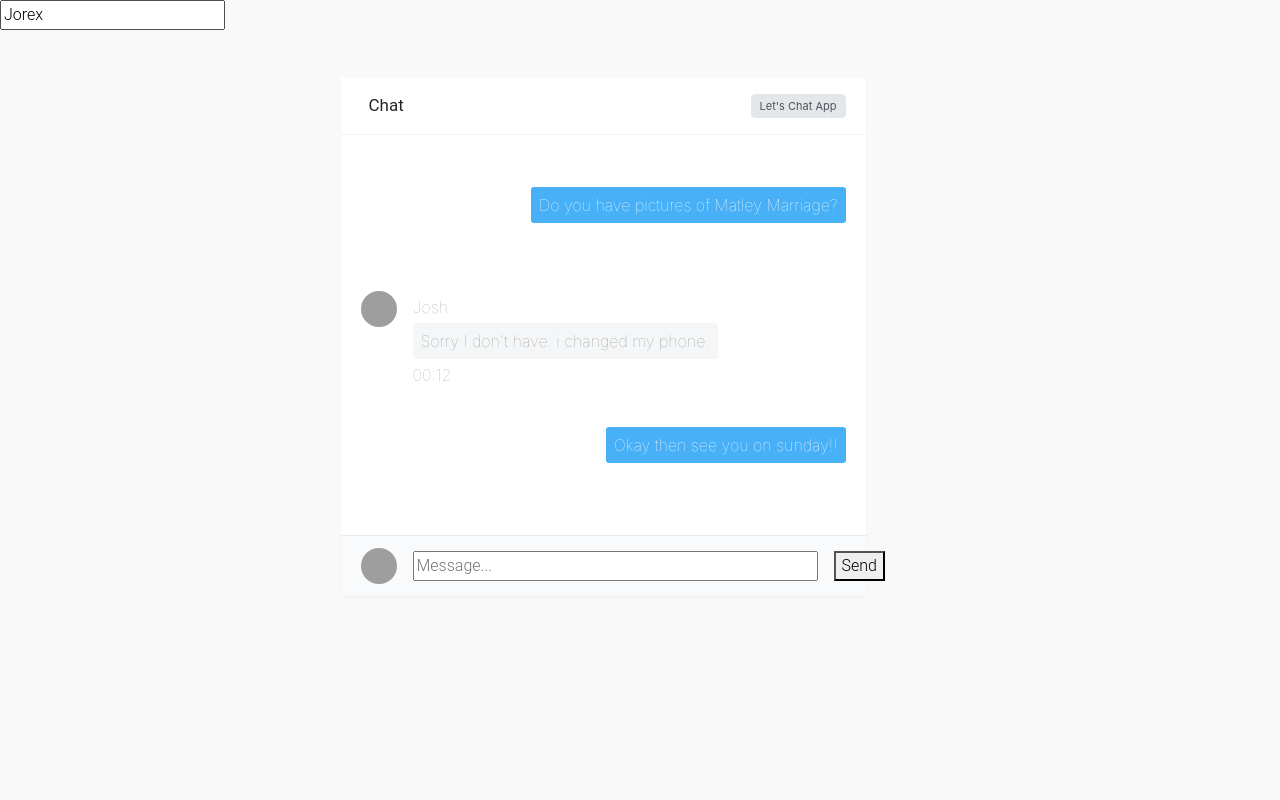
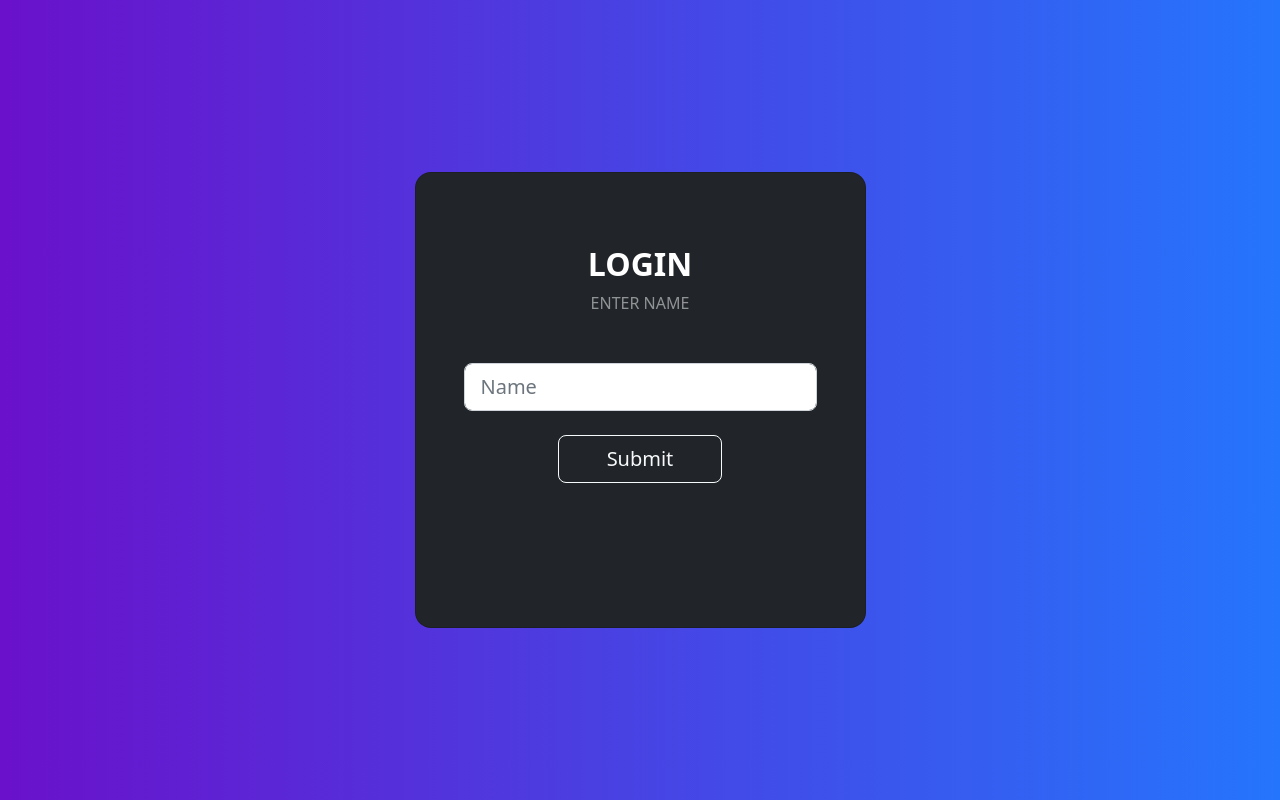
Before and after one commit to jorxzpagta/chatapp-flask, a Flask app: page / in a window 1280 px wide. Run offline with Flask 2, Linux system fonts and the light colour scheme; some libraries are stand-ins or nearby versions; grey boxes are pictures that could not be loaded.

Commit message:
Add files via upload

```diff
--- a/main.py
+++ b/main.py
@@ -1,13 +1,14 @@
-from flask import Flask, render_template
+from flask import Flask, render_template, request, session, redirect, url_for
 from flask_socketio import SocketIO, send, emit
 
-
+# initializations
 app = Flask(__name__)
 app.config['SECRET'] = 'dev'
 socketio = SocketIO(app, cors_allowed_origins='*')
 
+# event handlers : What to do with the 'message'
 
-# event handlers : What to do with the 'message'
+
 @socketio.on('message')
 def handle_message(message):
     print("Received message: " + message)
@@ -16,17 +17,22 @@ def handle_message(message):
 
 
 @socketio.on('sendMessage')
-def handle_my_custom_event(message):
-    print("Received message: " + message)
-    if message != "User Connected!":
-        emit(message, broadcast=True)
+def handle_my_custom_event(name, msg):
+    print("Received message: " + name + ": " + msg)
+    emit('appendMessage', (name, msg), broadcast=True)
 
 
 # Navigation
+@app.route('/chatapp', methods=['GET', 'POST'])
+def chatapp():
+    user = request.form.get('name')
+    return render_template('index.html', user=user)
+
 @app.route('/')
-def index():
-    return render_template('index.html')
+@app.route('/login')
+def login():
+    return render_template('login.html')
 
 
 if __name__ == '__main__':
-    socketio.run(app, host="localhost") # Run in localhost
+    socketio.run(app, host="192.168.0.107")  # Run in localhost
--- /dev/null
+++ b/resources.txt
@@ -0,0 +1 @@
+https://bbbootstrap.com/snippets/simple-chat-application-57631463 - bootstrap
--- a/static/index.css
+++ b/static/index.css
@@ -1,4 +1,17 @@
 @font-face { font-family: Arial !important; font-display: swap !important; }
+
+
+.gradient-custom {
+/* fallback for old browsers */
+background: #6a11cb;
+
+/* Chrome 10-25, Safari 5.1-6 */
+background: -webkit-linear-gradient(to right, rgba(106, 17, 203, 1), rgba(37, 117, 252, 1));
+
+/* W3C, IE 10+/ Edge, Firefox 16+, Chrome 26+, Opera 12+, Safari 7+ */
+background: linear-gradient(to right, rgba(106, 17, 203, 1), rgba(37, 117, 252, 1))
+}
+
 
 ::-webkit-scrollbar {
   width: 8px;
@@ -120,7 +133,7 @@ h4.card-title {
 }
 
 .media {
-    padding: 16px 12px;
+    padding: 6px 12px;
     -webkit-transition: background-color .2s linear;
     transition: background-color .2s linear;
 }
@@ -155,11 +168,11 @@ h4.card-title {
 .media-chat .media-body p {
     position: relative;
     padding: 6px 8px;
-    margin: 4px 0;
-    background-color: #f5f6f7;
+    margin: 0px 0;
+    background-color: #28a745;
     border-radius: 3px;
     font-weight: 100;
-    color:#9b9b9b;
+    color: rgb(255 255 255);
 }
 
 .media>* {
@@ -170,6 +183,8 @@ h4.card-title {
     background-color: transparent !important;
     padding: 0;
     opacity: .8;
+    size: 1;
+    color: gray;
 }
 
 .media-meta-day {
@@ -184,7 +199,7 @@ h4.card-title {
 }
 
 .media {
-    padding: 16px 12px;
+    padding: 5px 12px;
     -webkit-transition: background-color .2s linear;
     transition: background-color .2s linear;
 }
@@ -225,7 +240,7 @@ h4.card-title {
 }
 
 .media {
-    padding: 16px 12px;
+    padding: 5px 12px;
     -webkit-transition: background-color .2s linear;
     transition: background-color .2s linear;
 }
@@ -236,15 +251,6 @@ h4.card-title {
     background-color: #48b0f7;
     color: #fff;
 }
-
-.media-chat .media-body p {
-    position: relative;
-    padding: 6px 8px;
-    margin: 4px 0;
-    background-color: #f5f6f7;
-    border-radius: 3px;
-}
-
 
 .border-light {
     border-color: #f1f2f3 !important;
--- a/static/index.js
+++ b/static/index.js
@@ -1,4 +1,4 @@
-var  socket = io.connect("http://localhost:5000");
+var  socket = io.connect("http://192.168.0.107:5000");
 
 function connect(){
 
@@ -13,36 +13,53 @@ function updateScrollbar(){
         messageBody.scrollTop = messageBody.scrollHeight - messageBody.clientHeight;
 }
 
+function filterMessage(name, msg){
+var $layout = $('<p></p>');
+var d = new Date();
+let hour = d.getHours();
+let minutes = d.getMinutes();
+let time = hour + ":" + minutes;
+if(name == $('#user').val()){
+ content = '<div class="media media-chat media-chat-reverse">' +
+'<div class="media-body"><p>'+ msg +'</p></div></div>';
+}
+else {
+ content = '<div class="media media-chat">' +
+'<div class="media-body"><p class="meta"><small>'+ name +'</small></p><p>'+ msg +'</p></div></div>';
+}
+
+return content
+}
+
 
 function updateMessageDisplay(){
 
-    socket.on('message', function(data){
-    $('#chat-content').append($('<p>').text(data));
+    socket.on('appendMessage', function(name, msg){
+    var $layout = $(filterMessage(name, msg));
+    //var layout = name + ": " + msg;
+    $('#chat-content').append($layout);
     updateScrollbar();
     });
+}
 
-    socket.on((arg1) => {
-    $('#chat-content').append($('<p>').text(arg1)); // 1
-    updateScrollbar();
-    });
 
-}
 
 //jquery
 // Adds message in message box
 $(document).ready(function(){
     connect();
-
+    // Updates the message display to the latest message
+    updateScrollbar();
 // on Send Button click
     $("#send_Btn").on('click', function(){
-    socket.send($('#username').val() + ": " + $('#msg_Box').val());
+    socket.emit('sendMessage',$('#user').val(),$('#msg_Box').val());
     $('#msg_Box').val('');
     });
 
 // on Press Enter
     $("#msg_Box").on('keypress', function(event){
     if (event.key == "Enter") {
-    socket.emit('sendMessage', $('#username').val() + ": " + $('#msg_Box').val());
+    socket.emit('sendMessage',$('#user').val(),$('#msg_Box').val());
     $('#msg_Box').val('');
     }
     });
--- /dev/null
+++ b/static/login.css
@@ -0,0 +1,10 @@
+.gradient-custom {
+/* fallback for old browsers */
+background: #6a11cb;
+
+/* Chrome 10-25, Safari 5.1-6 */
+background: -webkit-linear-gradient(to right, rgba(106, 17, 203, 1), rgba(37, 117, 252, 1));
+
+/* W3C, IE 10+/ Edge, Firefox 16+, Chrome 26+, Opera 12+, Safari 7+ */
+background: linear-gradient(to right, rgba(106, 17, 203, 1), rgba(37, 117, 252, 1))
+}
--- a/templates/index.html
+++ b/templates/index.html
@@ -8,8 +8,15 @@
     <script src="https://cdnjs.cloudflare.com/ajax/libs/socket.io/4.5.1/socket.io.js"></script>
     <!--bootstrap -->
     <link href="https://maxcdn.bootstrapcdn.com/bootstrap/4.0.0/css/bootstrap.min.css" rel="stylesheet">
-    <script type="text/javascript"
-        src="https://stackpath.bootstrapcdn.com/bootstrap/4.0.0/js/bootstrap.bundle.min.js"></script>
+    <script src="https://code.jquery.com/jquery-3.2.1.slim.min.js"
+            integrity="sha384-KJ3o2DKtIkvYIK3UENzmM7KCkRr/rE9/Qpg6aAZGJwFDMVNA/GpGFF93hXpG5KkN"
+            crossorigin="anonymous"></script>
+    <script src="https://cdn.jsdelivr.net/npm/popper.js@1.12.9/dist/umd/popper.min.js"
+            integrity="sha384-ApNbgh9B+Y1QKtv3Rn7W3mgPxhU9K/ScQsAP7hUibX39j7fakFPskvXusvfa0b4Q"
+            crossorigin="anonymous"></script>
+    <script src="https://cdn.jsdelivr.net/npm/bootstrap@4.0.0/dist/js/bootstrap.min.js"
+            integrity="sha384-JZR6Spejh4U02d8jOt6vLEHfe/JQGiRRSQQxSfFWpi1MquVdAyjUar5+76PVCmYl"
+            crossorigin="anonymous"></script>
     <!--jquery-->
     <script src="https://cdnjs.cloudflare.com/ajax/libs/jquery/3.6.1/jquery.min.js"></script>
     <link rel="stylesheet" href="https://use.fontawesome.com/releases/v5.7.2/css/all.css">
@@ -19,53 +26,21 @@
 <script src="static/index.js"></script>
 <link rel="stylesheet" href="static/index.css">
 <div>
-    <input type="Text" id="username" placeholder="Username" value="Jorex">
+    <input type="Text" id="user" placeholder="Username" value={{ user }} hidden>
 </div>
-
-
+<section class="vh-100 py-5 gradient-custom">
     <div class="page-content page-container" id="page-content">
         <div class="padding">
-        <div class="row container d-flex justify-content-center">
+            <div class="row d-flex justify-content-center ml-2">
                 <div class="col-md-6">
                     <div class="card card-bordered">
                         <div class="card-header">
-                        <h4 class="card-title"><strong>Chat</strong></h4>
-                        <a class="btn btn-xs btn-secondary" href="#" data-abc="true">Let's Chat App</a>
+                            <h4 class="card-title"><strong>Let's Chat!</strong></h4>
                         </div>
 
                         <!-- Message Box-->
-                    <div class="ps-container ps-theme-default ps-active-y" id="chat-content" style="overflow-y: scroll !important; height:400px !important;">
-
-                        <div class="media media-chat media-chat-reverse">
-                            <div class="media-body">
-                                <p class="meta">Jorex</p>
-                                <p>Do you have pictures of Matley Marriage?</p>
-                                <p class="meta">
-                                    <time datetime="2018">00:10</time>
-                                </p>
-                            </div>
-                        </div>
-
-                        <div class="media media-chat">
-                            <img class="avatar" src="https://img.icons8.com/color/36/000000/administrator-male.png"
-                                 alt="...">
-                            <div class="media-body">
-                                <p class="meta">Josh</p>
-                                <p>Sorry I don't have. i changed my phone.</p>
-                                <p class="meta">
-                                    <time datetime="2018">00:12</time>
-                                </p>
-                            </div>
-                        </div>
-
-                        <div class="media media-chat media-chat-reverse">
-                            <div class="media-body">
-                                <p>Okay then see you on sunday!!</p>
-                                <p class="meta">
-                                    <time datetime="2018">00:12</time>
-                                </p>
-                            </div>
-                        </div>
+                        <div class="ps-container ps-theme-default ps-active-y" id="chat-content"
+                             style="overflow-y: scroll !important; height:400px !important;">
 
                             <div class="ps-scrollbar-x-rail" style="left: 0px; bottom: 0px;">
                                 <div class="ps-scrollbar-x" tabindex="0" style="left: 0px; width: 0px;"></div>
@@ -74,17 +49,10 @@
                                 <div class="ps-scrollbar-y" tabindex="0" style="top: 0px; height: 2px;"></div>
                             </div>
                         </div>
-
-                    <script>
-                        updateScrollbar();
-                    </script>
-
-
                         <div class="publisher bt-1 border-light">
-                        <img class="avatar avatar-xs"
-                             src="https://img.icons8.com/color/36/000000/administrator-male.png" alt="...">
-                        <input id="msg_Box" placeholder="Message..." size="40" style="resize:none">
-                        <button type="button" id="send_Btn">Send</button>
+                                <input type="Text" id="msg_Box" class="form-control"
+                                       placeholder="Message...">
+                            <button class="btn btn-outline-primary" type="button" id="send_Btn">Send</button>
                         </div>
 
                     </div>
@@ -92,5 +60,6 @@
             </div>
         </div>
     </div>
+</section>
 </body>
 </html>
--- /dev/null
+++ b/templates/login.html
@@ -0,0 +1,41 @@
+<!DOCTYPE html>
+<html lang="en">
+<head>
+    <meta charset="UTF-8">
+    <title>Chat app Login</title>
+    <!-- CSS only -->
+    <link href="https://cdn.jsdelivr.net/npm/bootstrap@5.2.0/dist/css/bootstrap.min.css" rel="stylesheet"
+          integrity="sha384-gH2yIJqKdNHPEq0n4Mqa/HGKIhSkIHeL5AyhkYV8i59U5AR6csBvApHHNl/vI1Bx" crossorigin="anonymous">
+    <link href="static/login.css" rel="stylesheet">
+</head>
+<body>
+<section class="vh-100 gradient-custom">
+    <div class="container py-5 h-100">
+        <div class="row d-flex justify-content-center align-items-center h-100">
+            <div class="col-12 col-md-8 col-lg-6 col-xl-5">
+                <div class="card bg-dark text-white" style="border-radius: 1rem;">
+                    <div class="card-body p-5 text-center">
+
+                        <div class="mb-md-5 mt-md-4 pb-5">
+                            <form action="/chatapp" method="POST">
+                                <h2 class="fw-bold mb-2 text-uppercase">LOGIN</h2>
+                                <p class="text-white-50 mb-5">ENTER NAME</p>
+
+                                <div class="form-outline form-white mb-4">
+                                    <input type="Text" name="name" id="username" class="form-control form-control-lg"
+                                           placeholder="Name"/>
+                                </div>
+                                <button class="btn btn-outline-light btn-lg px-5" type="submit">Submit</button>
+                            </form>
+                        </div>
+                        <div>
+                        </div>
+
+                    </div>
+                </div>
+            </div>
+        </div>
+    </div>
+</section>
+</body>
+</html>
```
Lines whose indentation alone changed are shown as unchanged.
